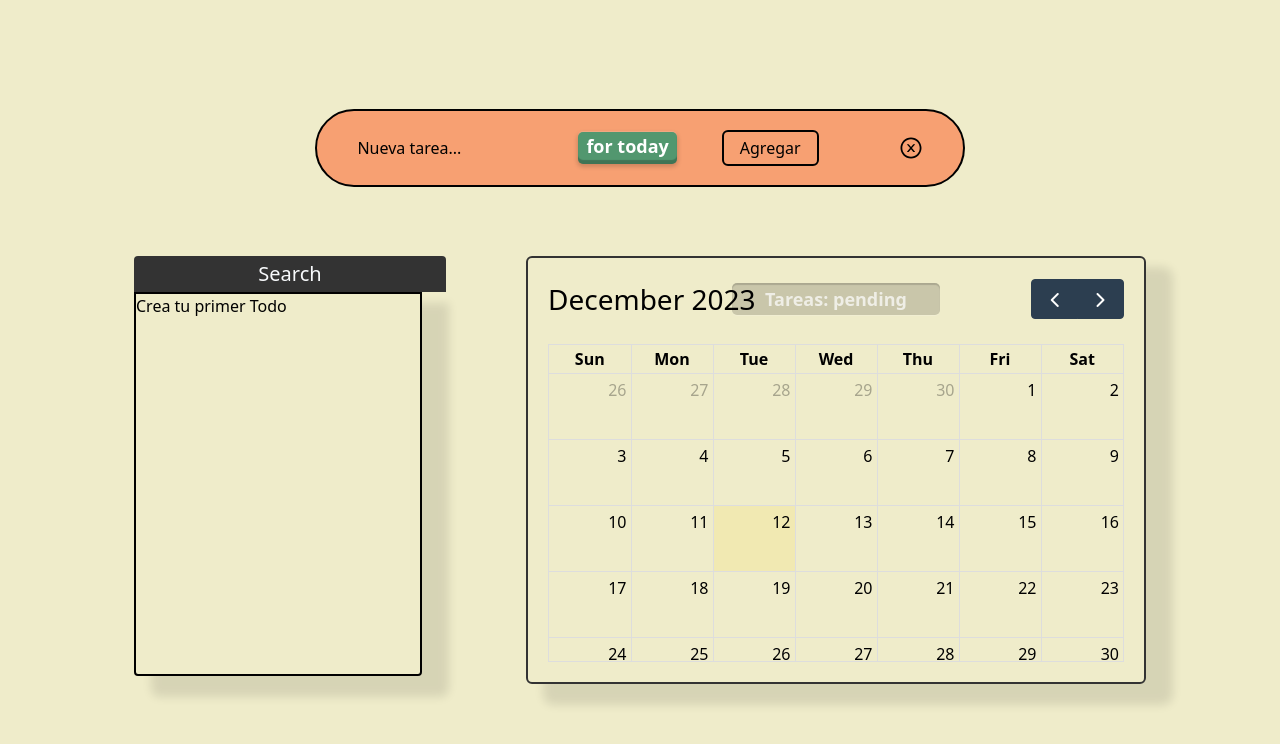
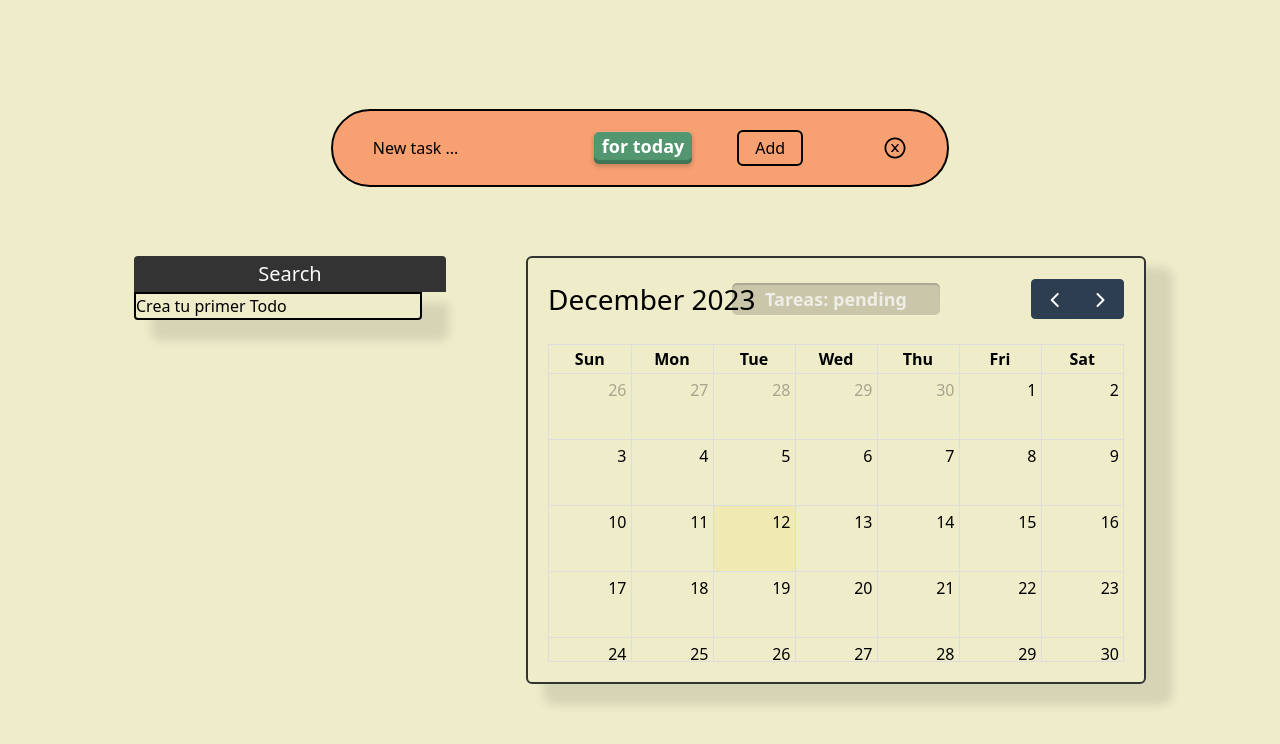
Before and after one commit to MacDuki/organizador-personal, a React (Vite) app: page / in a window 1280 px wide. Both pictures are taken after a click on the icon 825 px from the left and 148 px from the top of the page. Shown: the top 744 px of the page. Built offline with nearby package versions, Linux system fonts and the light colour scheme.

Commit message:
Cambio de filtrado de todos

```diff
--- a/src/LeftSection/TaskItem/TaskItem.jsx
+++ b/src/LeftSection/TaskItem/TaskItem.jsx
@@ -11,7 +11,7 @@ function TaskItem({
 	section,
 }) {
 	const [backGroundColorVariable, setBackGroundColorVariable] =
-		useState("bg-beige");
+		useState("bg-beigeItem");
 	const [forceUpdateLi, setForceUpdateLi] = useState(0);
 
 	useEffect(() => {
@@ -20,7 +20,7 @@ function TaskItem({
 		} else if (section === "removed") {
 			setBackGroundColorVariable("bg-redPastel");
 		} else {
-			setBackGroundColorVariable("bg-beige");
+			setBackGroundColorVariable("bg-beigeItem");
 		}
 		setForceUpdateLi(forceUpdateLi + 1);
 	}, [section]);
--- a/src/LeftSection/TaskList/TaskList.jsx
+++ b/src/LeftSection/TaskList/TaskList.jsx
@@ -4,7 +4,7 @@ function TaskList({ children }) {
 	return (
 		<ul
 			id='listToDoLeft'
-			className='flex flex-col w-72 border-2 border-black h-96 overflow-y-scroll overflow-x-hidden pr-8 p-0 mt-0 mb-0 rounded-b shadow-calendar'>
+			className='flex flex-col max-h-80 h-auto w-72 border-2 border-black  overflow-y-scroll overflow-x-hidden pr-8 p-0 mt-0 mb-0 rounded-b shadow-calendar'>
 			{children}
 		</ul>
 	);
--- a/src/NavBar/CreateTaskPanel/CreateTaskPanel.jsx
+++ b/src/NavBar/CreateTaskPanel/CreateTaskPanel.jsx
@@ -32,14 +32,13 @@ function CreateTaskPanel() {
 					e.preventDefault();
 					createTodo();
 					setTimeout(() => {
-						handlePanelVisibility();
 						setSection("pending");
 					}, 100);
 				}}>
 				<input
 					required
 					type='text'
-					placeholder='Nueva tarea...'
+					placeholder='New task ...'
 					onChange={(e) => setNewTodoText(e.target.value)}
 					value={newTodoText}
 					className='bg-transparent border-b border-neavy-b focus:outline-none focus:border-black focus:ring-0 h-8 w-44 placeholder-black '
@@ -79,7 +78,7 @@ function CreateTaskPanel() {
 				<button
 					type='submit'
 					className=' w-22 px-4 py-1 h-auto border-2 border-black select-none rounded-md'>
-					Agregar
+					Add
 				</button>
 
 				<div className='relative flex items-center justify-center w-auto h-auto z-50 ml-10'>
--- a/src/NavBar/Panel/Panel.jsx
+++ b/src/NavBar/Panel/Panel.jsx
@@ -29,12 +29,14 @@ function Panel() {
 						className='select-none mr-1 cursor-pointer'>
 						{selectedDay}
 					</span>
+					{!selectDayPanel && (
 						<MdOutlineDateRange
 							className='select-none cursor-pointer'
 							onClick={() => {
 								setSelectDayPanel(!selectDayPanel);
 							}}
 						/>
+					)}
 				</div>
 				{selectDayPanel && (
 					<motion.div
--- a/src/PrincipalApp.jsx
+++ b/src/PrincipalApp.jsx
@@ -8,7 +8,7 @@ function PrincipalApp() {
 		<main className='w-full min-h-screen flex flex-col justify-center  bg-beige  '>
 			<GeneralContext>
 				<NavBar />
-				<section className='flex justify-center items-start gap-20 px-5 py-2'>
+				<section className='flex h-auto justify-center items-start gap-20 px-5 py-2'>
 					<LeftApp />
 					<RightApp />
 				</section>
--- a/src/functions/GeneralContext.jsx
+++ b/src/functions/GeneralContext.jsx
@@ -55,19 +55,44 @@ function GeneralContext({ children }) {
 			allPendingTodos
 				.filter((todo) => todo.date === selectedDay)
 				.map((todo) => (
-					<TaskItem key={todo.id} section={todo.section} text={todo.text} />
+					<TaskItem
+						key={todo.id}
+						section={todo.section}
+						text={todo.text}
+						handleClickCheck={() => handleTodoActions(todo.text, "check")}
+						handleClickRemoved={() => handleTodoActions(todo.text, "removed")}
+					/>
 				)),
 		completed: () =>
 			allCompletedTodos
 				.filter((todo) => todo.date === selectedDay)
 				.map((todo) => (
-					<TaskItem key={todo.id} section={todo.section} text={todo.text} />
+					<TaskItem
+						key={todo.id}
+						section={todo.section}
+						text={todo.text}
+						handleClickRemoved={() => handleTodoActions(todo.text, "removed")}
+						handleClickDiscarded={() =>
+							handleTodoActions(todo.text, "discarded")
+						}
+					/>
 				)),
 		removed: () =>
 			allRemovedTodos
 				.filter((todo) => todo.date === selectedDay)
 				.map((todo) => (
-					<TaskItem key={todo.id} section={todo.section} text={todo.text} />
+					<TaskItem
+						key={todo.id}
+						section={todo.section}
+						text={todo.text}
+						handleClickCheck={() => handleTodoActions(todo.text, "check")}
+						handleClickDiscarded={() =>
+							handleTodoActions(todo.text, "discarded")
+						}
+						handleClickEliminate={() =>
+							handleTodoActions(todo.text, "eliminate")
+						}
+					/>
 				)),
 		results: () =>
 			searchValue.trim() !== "" && !searchToday
@@ -140,14 +165,17 @@ function GeneralContext({ children }) {
 			textArea: newTodoTextArea,
 		};
 
-		if (newTodoText === " " || newTodoText.length === 0) {
-			alert("Nada de vacio perrita");
-		} else if (updatedTodos.every((todo) => todo.text !== newTodoText)) {
+		if (newTodoText.trim().length === 0) {
+			alert("Alerta de repetido");
+		} else if (
+			!updatedTodos.some(
+				(todo) =>
+					todo.text === newTodoText && todo.date === obtenerFechaActual()
+			)
+		) {
 			updatedTodos.push(nuevoTodo);
 			saveLocalStorage(updatedTodos);
 			setNewTodoText("");
-			console.log(`${nuevoTodo.textArea}`);
-			console.log(`${nuevoTodo.detailed}`);
 		} else {
 			setNewTodoText("");
 			alert("Nada de repetidos perrita");
@@ -191,7 +219,7 @@ function GeneralContext({ children }) {
 				initial={{ scale: 0 }}
 				animate={{ scale: 1 }}
 				transition={{ ease: "easeOut", duration: 0.35 }}
-				className=' h-96'>
+				className=' max-h-80 h-auto '>
 				<SearchingTasks />
 				<TaskList>
 					{loading ? <p>Cargando ...</p> : null}
--- a/src/functions/useLocalStorage.js
+++ b/src/functions/useLocalStorage.js
@@ -18,7 +18,7 @@ function useLocalStorage(itemName, initialValue) {
 					parsedItem = JSON.parse(localStorageItem);
 					setItem(parsedItem);
 				}
-				console.log("Se ejecuta efecto");
+
 				setLoading(false);
 			} catch (error) {
 				setLoading(false);
--- a/src/output.css
+++ b/src/output.css
@@ -628,6 +628,10 @@ video {
   display: list-item;
 }
 
+.h-10 {
+  height: 2.5rem;
+}
+
 .h-20 {
   height: 5rem;
 }
@@ -644,16 +648,8 @@ video {
   height: auto;
 }
 
-.h-16 {
-  height: 4rem;
-}
-
-.h-10 {
-  height: 2.5rem;
-}
-
-.h-14 {
-  height: 3.5rem;
+.max-h-80 {
+  max-height: 20rem;
 }
 
 .min-h-96 {
@@ -900,11 +896,6 @@ video {
   padding-bottom: 1rem;
 }
 
-.py-5 {
-  padding-top: 1.25rem;
-  padding-bottom: 1.25rem;
-}
-
 .pr-8 {
   padding-right: 2rem;
 }
--- a/tailwind.config.js
+++ b/tailwind.config.js
@@ -12,9 +12,14 @@ export default {
 				greenPastel: "#52976f",
 				redPastel: "#FC5130",
 				yellowPastel: "#F9C80E",
+				"bg-beigeItem": "#F9C80E",
 			},
 			height: {
 				600: "600px",
+				94: "20rem",
+			},
+			maxHeight: {
+				"max-height-94": "20rem",
 			},
 			borderWidth: {
 				1: "1px",
```
Lines whose indentation alone changed are shown as unchanged.
